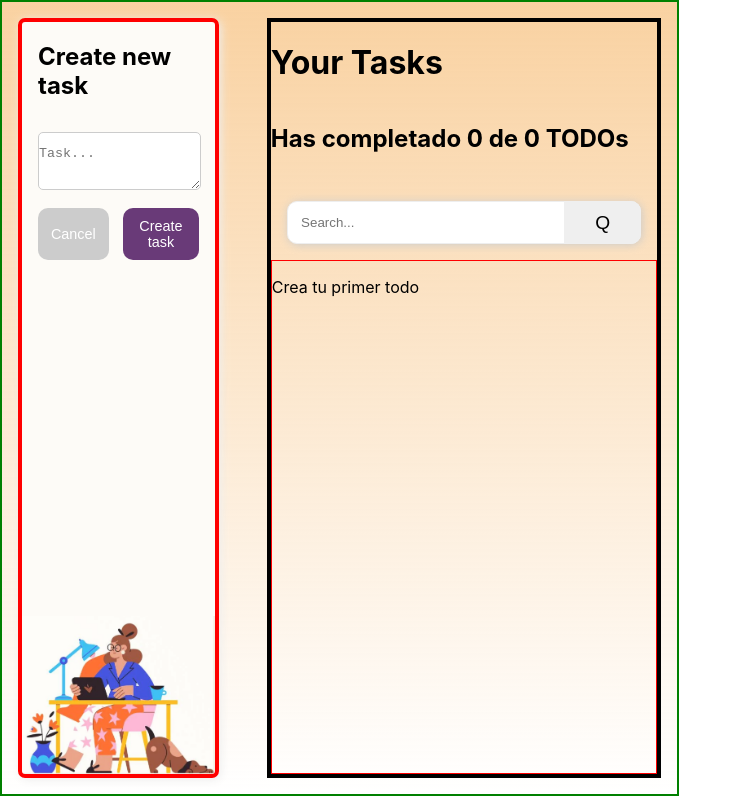
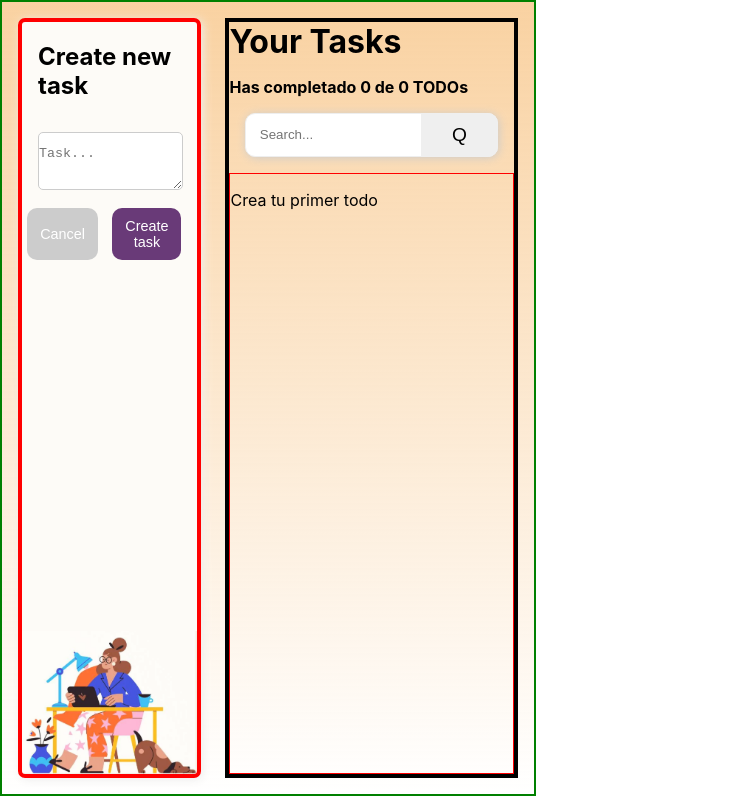
Before and after one commit to debian789/todo, a React (Create React App) app: page / in a window 1280 px wide. Shown: the whole page, without its empty margins (0-742 px from the left). Built offline with nearby package versions, Linux system fonts and the light colour scheme.

Commit message:
Ajustes visuales

```diff
--- a/src/components/ContainerCreateTask/ContainerCreateTask.css
+++ b/src/components/ContainerCreateTask/ContainerCreateTask.css
@@ -62,7 +62,7 @@ h2 {
   .container-create-task {
     display: flex;
     padding: 0em 1em 1em 1em¡;
-    margin-right: 3em;
+    margin-right: 1.5em;
     min-width: 25%;
     background-image: url("../../images/create.png");
     background-position: bottom;
--- /dev/null
+++ b/src/components/TodoCounter/TodoCounter.css
@@ -0,0 +1,8 @@
+h1 {
+    margin: 0;
+}
+
+h4 {
+
+    margin:1em 0 0 0;
+}
--- a/src/components/TodoCounter/index.js
+++ b/src/components/TodoCounter/index.js
@@ -1,5 +1,6 @@
 import React from "react";
 import { TodoContext } from "../../TodoContext";
+import './TodoCounter.css'
 
 function TodoCounter() {
   const { totalTodos, completedTodo } = React.useContext(TodoContext);
@@ -7,9 +8,9 @@ function TodoCounter() {
   return (
     <React.Fragment>
       <h1>Your Tasks</h1>
-      <h2>
+      <h4>
         Has completado {completedTodo} de {totalTodos} TODOs
-      </h2>
+      </h4>
     </React.Fragment>
   );
 }
```
